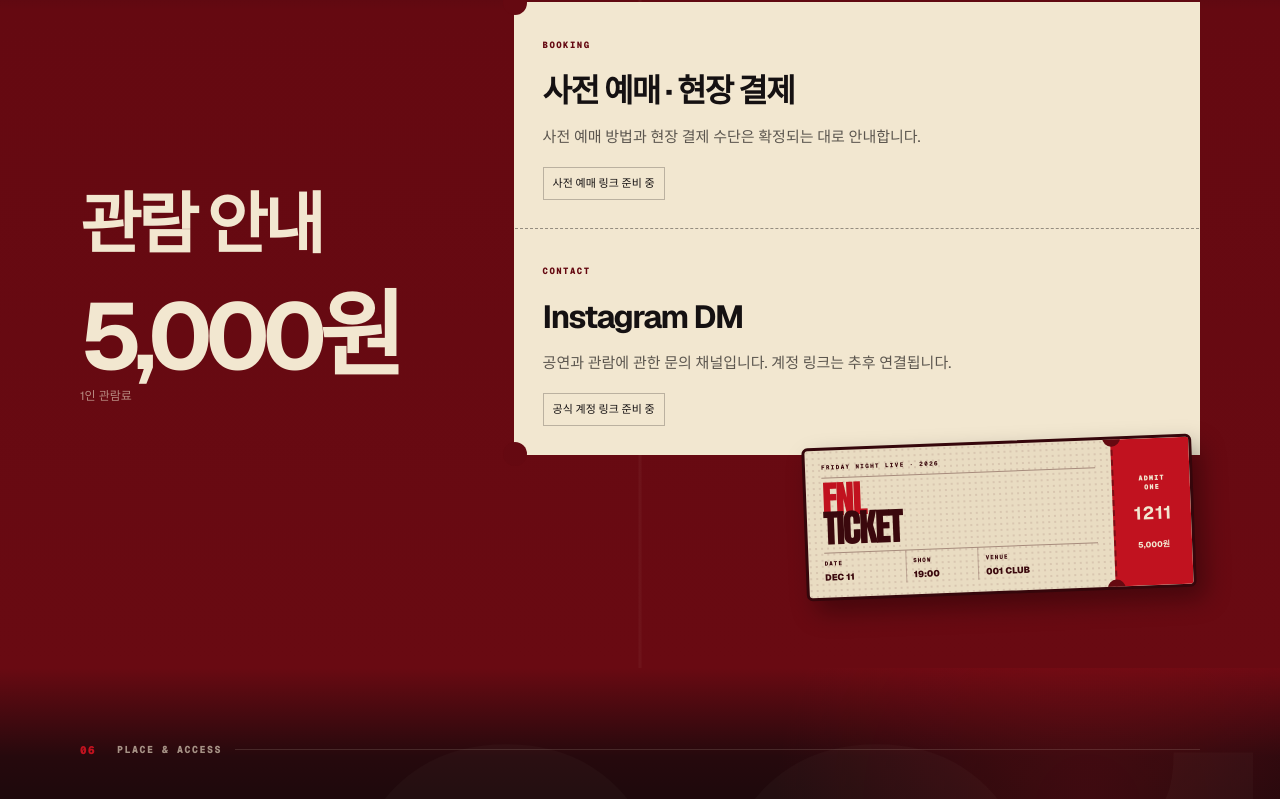
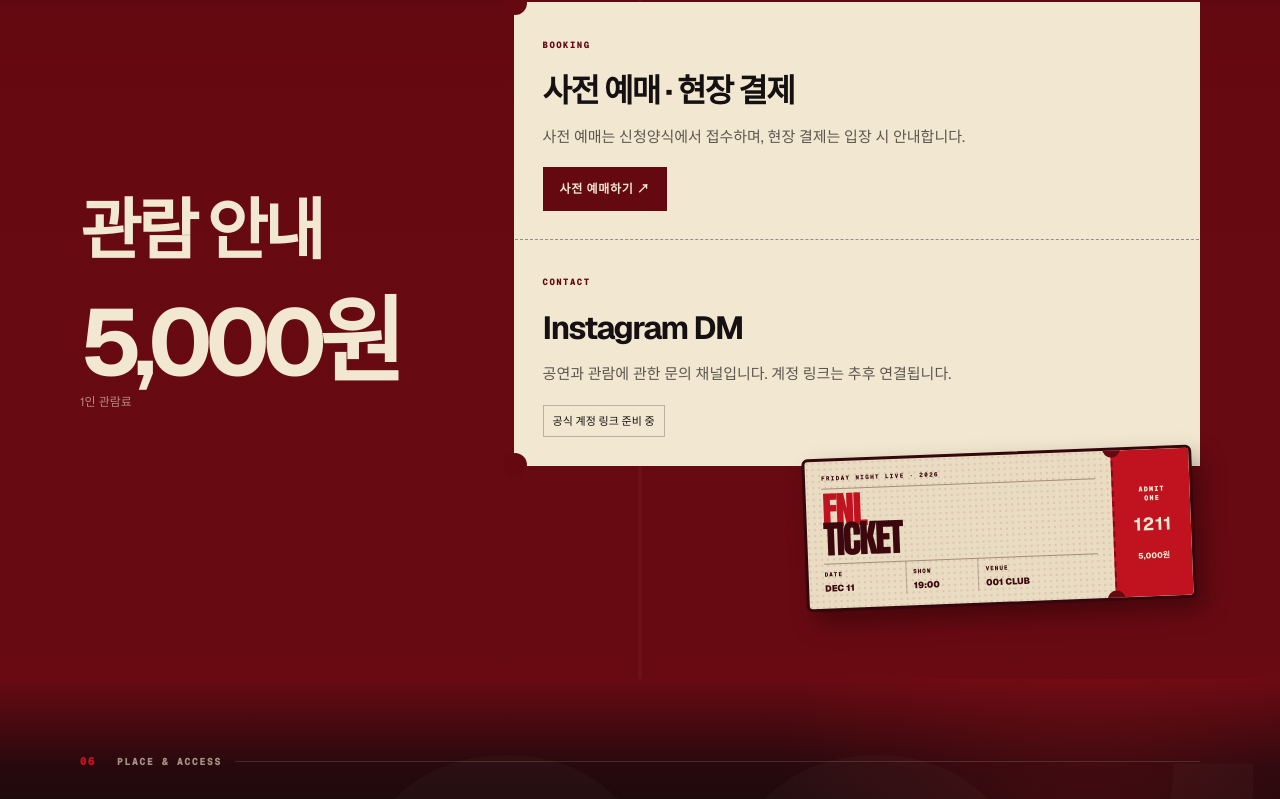
Before and after one commit to hyugrad/tband-winter-concert, a Next.js app: page / in a window 1280 px wide. Shown: the part 3457-4256 px from the top of the page. Built offline with nearby package versions, Linux system fonts and the light colour scheme.

Commit message:
Publish concert reservation form (#22)

```diff
--- a/app/apply/page.tsx
+++ b/app/apply/page.tsx
@@ -69,7 +69,7 @@ export default function ApplyPage() {
               />
               <p>
                 양식이 보이지 않으면{" "}
-                <a href={event.reservationFormUrl} target="_blank" rel="noreferrer">
+                <a href={event.reservationFormPublicUrl} target="_blank" rel="noreferrer">
                   새 창에서 신청하기 ↗
                 </a>
               </p>
--- a/app/content.ts
+++ b/app/content.ts
@@ -23,8 +23,11 @@ export const event = {
   expectedEnd: "21:30",
   ticketPrice: "5,000원",
   ticketMethods: ["사전 예매", "현장 결제"],
-  reservationStatus: "사전 예매 링크 준비 중",
-  reservationFormUrl: "",
+  reservationStatus: "사전 예매 접수 중",
+  reservationFormUrl:
+    "https://docs.google.com/forms/d/e/1FAIpQLSchuCAh2lGGgi6RNGbz0jEI2j6I0VKZ6fU70epuw_kMW4QgOw/viewform?embedded=true",
+  reservationFormPublicUrl:
+    "https://docs.google.com/forms/d/e/1FAIpQLSchuCAh2lGGgi6RNGbz0jEI2j6I0VKZ6fU70epuw_kMW4QgOw/viewform?usp=publish-editor",
   inquiryChannel: "Instagram DM",
   inquiryStatus: "공식 계정 링크 준비 중",
   venue: "001클럽",
--- a/app/page.tsx
+++ b/app/page.tsx
@@ -349,7 +349,7 @@ export default function Home() {
                 <div>
                   <span>BOOKING</span>
                   <strong>{event.ticketMethods.join(" · ")}</strong>
-                  <p>사전 예매 방법과 현장 결제 수단은 확정되는 대로 안내합니다.</p>
+                  <p>사전 예매는 신청양식에서 접수하며, 현장 결제는 입장 시 안내합니다.</p>
                   {event.reservationFormUrl ? (
                     <a className="fnl-booking-button" href={`${basePath}/apply/`}>
                       사전 예매하기 ↗
```
Also changed, not shown: 1 other file (tests, documents, lock files or other folders).
